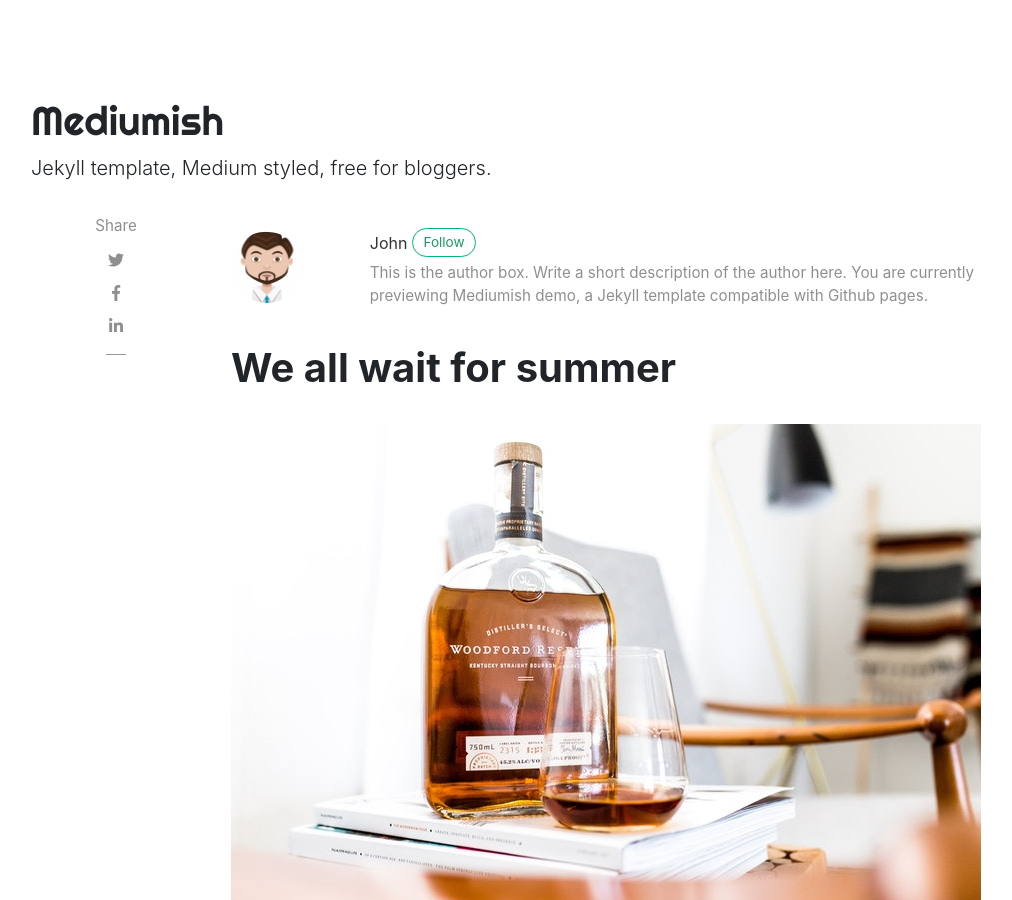
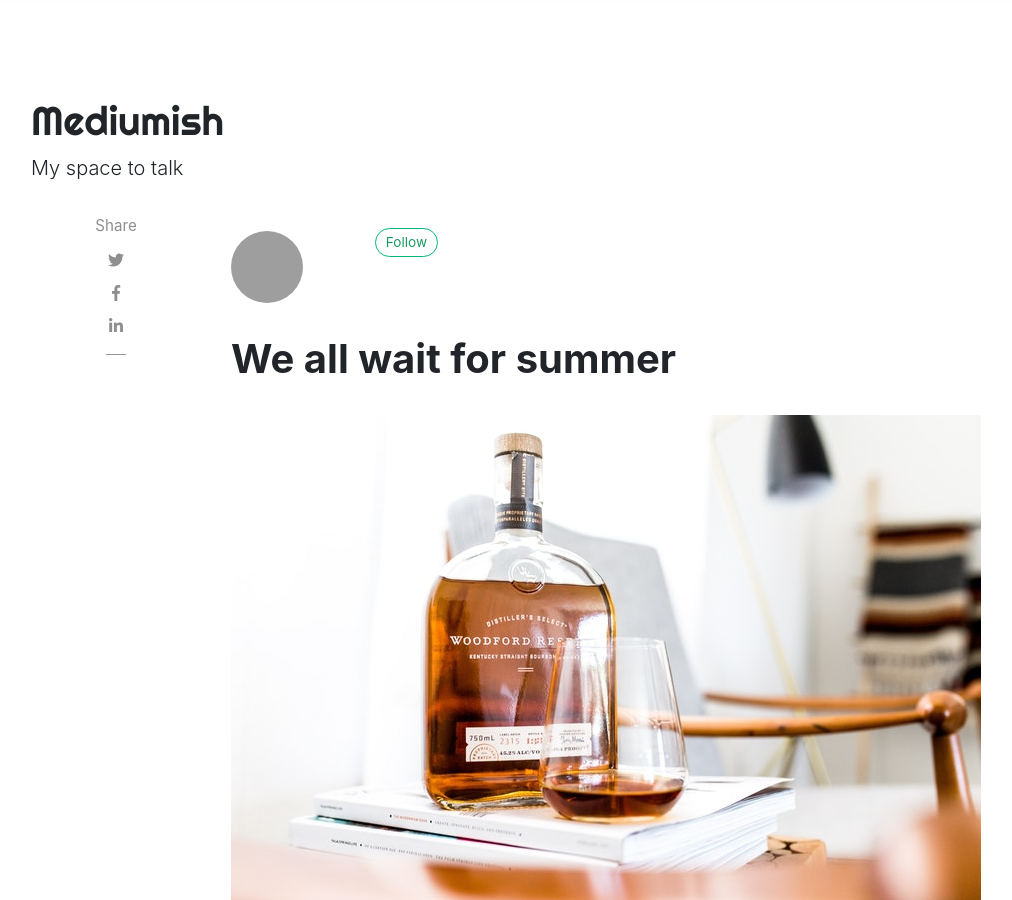
Before and after one commit to aliglara/aliglara.github.io, a Jekyll site: the page built from _posts/2018-01-12-we-all-wait-for-summer.md, in a window 1280 px wide and 900 px high. Shown: the whole window, without its empty margins (54-1066 px from the left). Built offline with Jekyll 4.4.1, drawn with Linux system fonts in a browser that asks for light colours; nearby versions of some CDN libraries; comment, search, counter and statistics services are not loaded; grey boxes are pictures that could not be loaded.

Commit message:
changes on config

```diff
--- a/_config.yml
+++ b/_config.yml
@@ -1,35 +1,27 @@
 # Site
 name: "Mediumish"
-title: "Mediumish"
-description: "Jekyll template, Medium styled, free for bloggers."
+title: "Ali's blog"
+description: "My space to talk"
 logo: 'assets/images/logo.png'
 favicon: 'assets/images/logo.png'
-baseurl: /mediumish-theme-jekyll
-google_analytics: 'UA-46278016-1'
-disqus: 'demowebsite'
-mailchimp-list: 'https://wowthemes.us11.list-manage.com/subscribe/post?u=8aeb20a530e124561927d3bd8&amp;id=8c3d2d214b'
+baseurl: /
+google_analytics: ''
+disqus: ''
+mailchimp-list: ''
 include: ["_pages"]
 permalink: /:title/
 
 # Authors
 authors:
-  sal:
-    name: Sal
-    display_name: Sal
-    gravatar: e56154546cf4be74e393c62d1ae9f9d4
-    email: wowthemesnet@gmail.com
-    web: https://www.wowthemes.net
-    twitter: https://twitter.com/wowthemesnet
-    description: "Author of Mediumish, a Bootstrap Medium styled template available for WordPress, HTML, Ghost and Jekyll. You are currently previewing Jekyll template demo."
-  john:
-    name: John
-    display_name: John
+  ali:
+    name: Ali
+    display_name: Ali
     avatar: 'assets/images/avatar.png'
     gravatar: b1cc14991db7a456fcd761680bbc8f81
-    email: wowthemesnet@gmail.com
-    web: https://www.wowthemes.net
-    twitter: https://twitter.com/wowthemesnet
-    description: "This is the author box. Write a short description of the author here. You are currently previewing Mediumish demo, a Jekyll template compatible with Github pages."
+    email: alilarag@gmail.com
+    web: https://www.alilara.xyz
+    twitter: https://twitter.com/aliglara
+    description: "A fan of playing with data"
 
 # Plugins
 plugins:
```
Also changed, not shown: Gemfile.lock, README.md.
